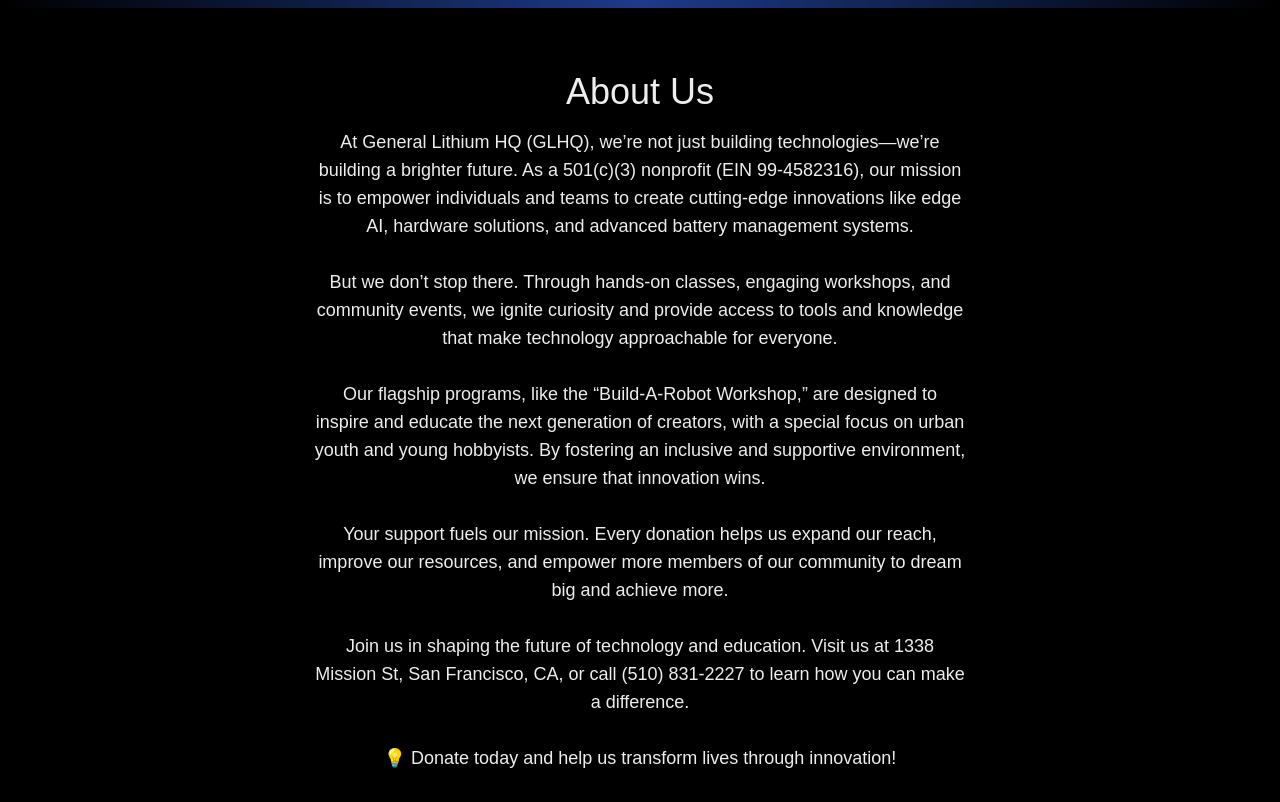
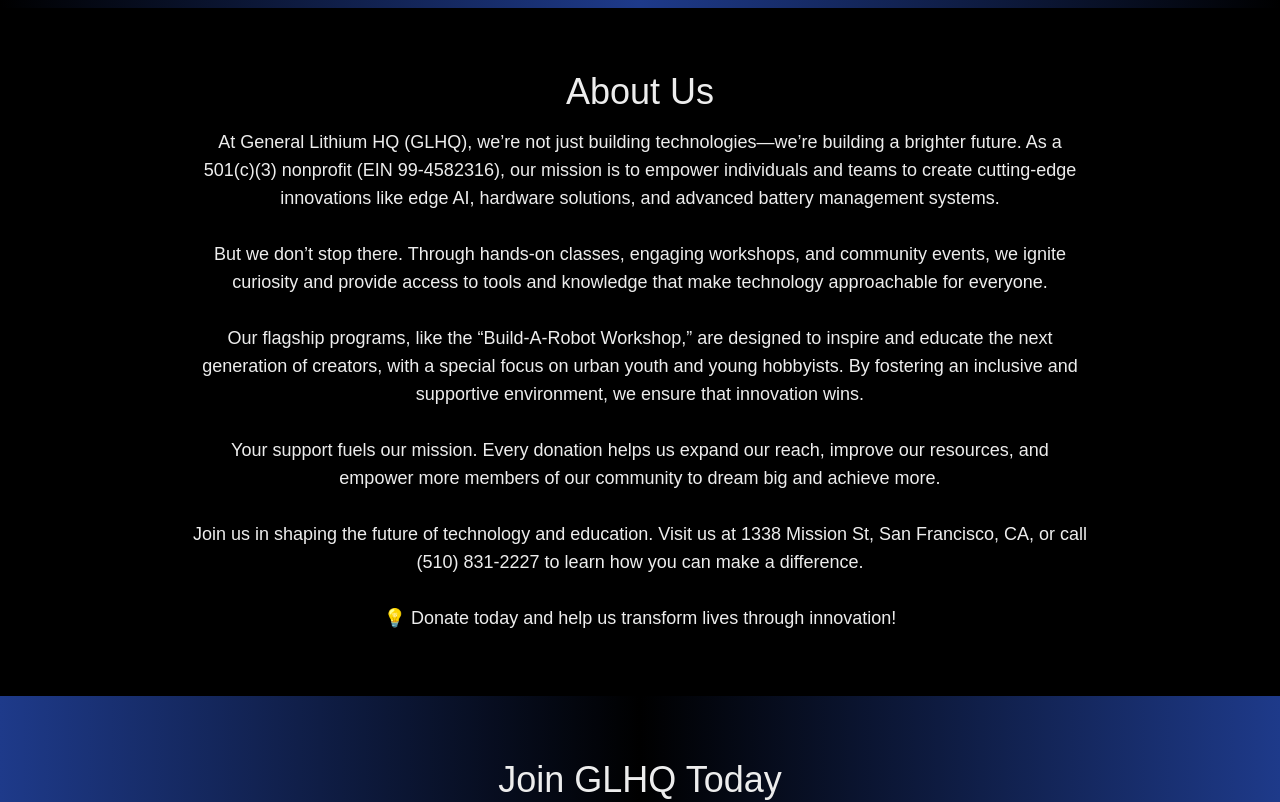
Before and after one commit to jl-codes/general-lithium-hq, a Next.js app: page / in a window 1280 px wide. Shown: the part 440-1242 px from the top of the page. Built offline with nearby package versions, Linux system fonts and the light colour scheme.

Commit message:
Update page.tsx

```diff
--- a/app/page.tsx
+++ b/app/page.tsx
@@ -24,7 +24,7 @@
       <section className="py-16 px-8 bg-black text-white">
         <div className="container mx-auto text-center">
           <h2 className="text-4xl glow-effect">About Us</h2>
-          <p className="mt-4 text-lg max-w-prose mx-auto glow-effect">
+          <p className="mt-4 text-lg max-w-4xl mx-auto glow-effect">
             At General Lithium HQ (GLHQ), we’re not just building technologies—we’re building a brighter future. As a 501(c)(3) nonprofit (EIN 99-4582316), our mission is to empower individuals and teams to create cutting-edge innovations like edge AI, hardware solutions, and advanced battery management systems.
             <br /><br />
             But we don’t stop there. Through hands-on classes, engaging workshops, and community events, we ignite curiosity and provide access to tools and knowledge that make technology approachable for everyone.
```
